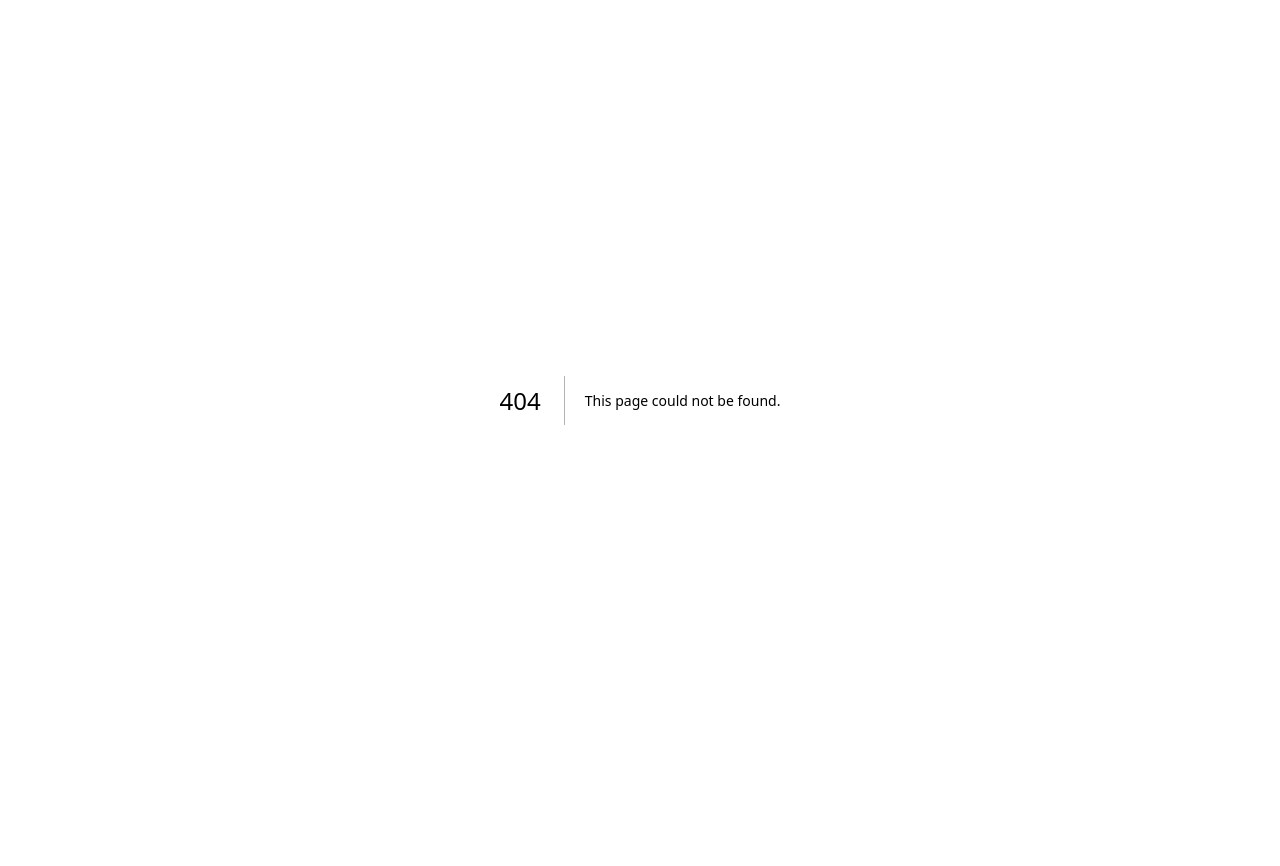
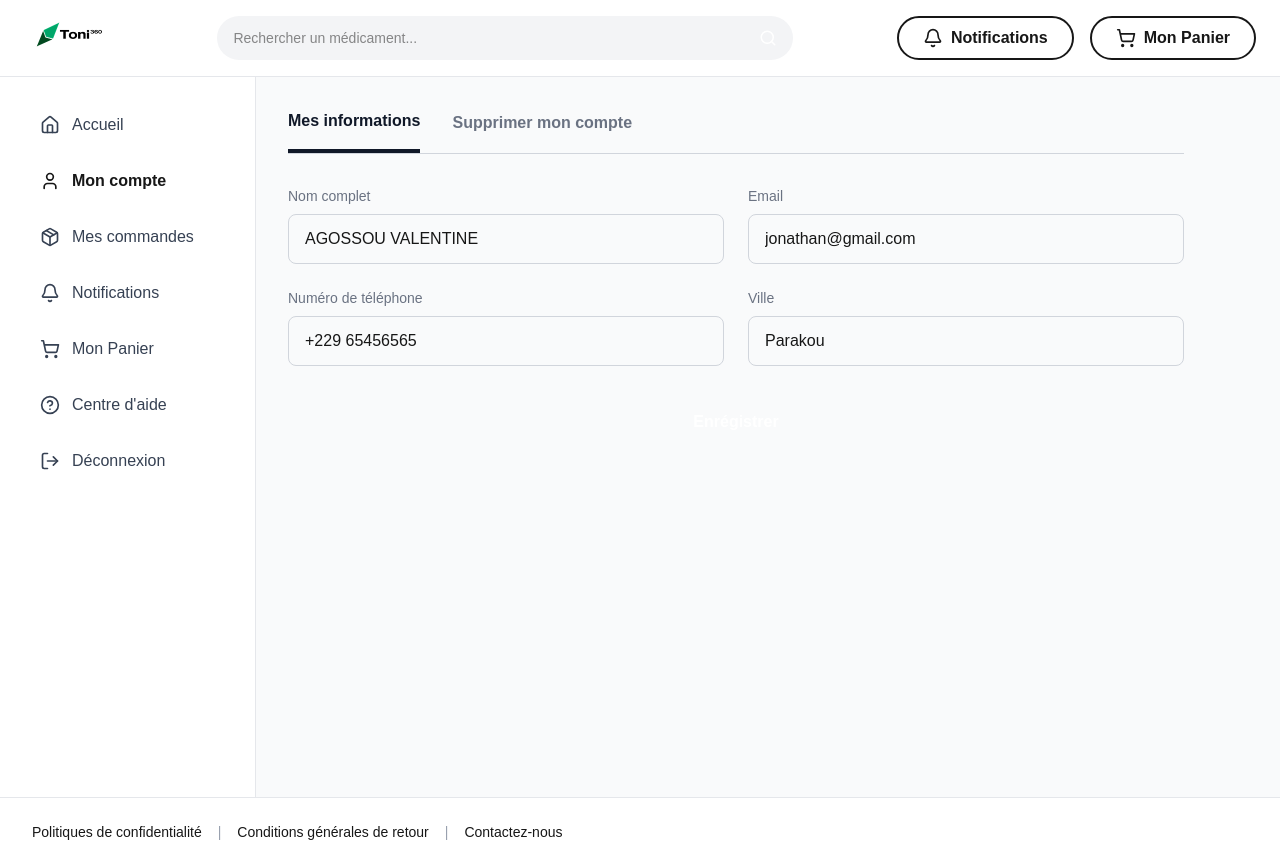
Before and after one commit to NorlanCoder/toni360-frontend, a Next.js app: page /profil in a window 1280 px wide. Before the commit this address had no page. Before the commit the page ends 800 px from the top, so only its background shows below. Built offline with nearby package versions, Linux system fonts and the light colour scheme.

Commit message:
feat: add user profile page with dashboard layout
- Create /app/profil/page.tsx with complete dashboard interface

```diff
--- /dev/null
+++ b/app/profil/page.tsx
@@ -0,0 +1,204 @@
+"use client";
+
+import { useState } from "react";
+import { Home, User, Package, Bell, ShoppingCart, HelpCircle, LogOut, Search } from "lucide-react";
+import Link from "next/link";
+
+export default function ProfilPage() {
+  const [activeTab, setActiveTab] = useState<"info" | "delete">("info");
+  const [formData, setFormData] = useState({
+    nomComplet: "AGOSSOU VALENTINE",
+    email: "jonathan@gmail.com",
+    telephone: "+229 65456565",
+    ville: "Parakou",
+  });
+
+  const handleSubmit = (e: React.FormEvent) => {
+    e.preventDefault();
+    console.log("Form submitted:", formData);
+  };
+
+  return (
+    <div className="min-h-screen bg-gray-50">
+      {/* Header */}
+      <header className="bg-white border-b border-gray-200 px-6 py-4">
+        <div className="flex items-center justify-between">
+          <img src="/images/logo.png" alt="Toni360" className="h-10" />
+
+          <div className="flex-1 max-w-xl mx-8">
+            <div className="relative">
+              <input
+                type="text"
+                placeholder="Rechercher un médicament..."
+                className="w-full pl-4 pr-12 py-3 bg-gray-100 rounded-full text-sm focus:outline-none focus:ring-2 focus:ring-toni-green-dark-2"
+              />
+              <button className="absolute right-2 top-1/2 -translate-y-1/2 bg-toni-green-dark-2 text-white p-2 rounded-full">
+                <Search size={18} />
+              </button>
+            </div>
+          </div>
+
+          <div className="flex gap-4">
+            <button className="flex items-center gap-2 px-6 py-2 border-2 border-toni-green-dark-2 text-toni-green-dark-2 rounded-full font-semibold hover:bg-toni-green-dark-2 hover:text-white transition">
+              <Bell size={20} />
+              Notifications
+            </button>
+            <button className="flex items-center gap-2 px-6 py-2 border-2 border-toni-green-dark-2 text-toni-green-dark-2 rounded-full font-semibold hover:bg-toni-green-dark-2 hover:text-white transition">
+              <ShoppingCart size={20} />
+              Mon Panier
+            </button>
+          </div>
+        </div>
+      </header>
+
+      <div className="flex">
+        {/* Sidebar */}
+        <aside className="w-64 bg-white border-r border-gray-200 min-h-[calc(100vh-80px)] p-6">
+          <nav className="space-y-2">
+            <Link href="/accueil" className="flex items-center gap-3 px-4 py-3 text-gray-700 hover:bg-gray-100 rounded-lg transition">
+              <Home size={20} />
+              <span>Accueil</span>
+            </Link>
+            <Link href="/profil" className="flex items-center gap-3 px-4 py-3 bg-toni-green-light text-toni-green-dark-2 rounded-lg font-semibold">
+              <User size={20} />
+              <span>Mon compte</span>
+            </Link>
+            <Link href="/commandes" className="flex items-center gap-3 px-4 py-3 text-gray-700 hover:bg-gray-100 rounded-lg transition">
+              <Package size={20} />
+              <span>Mes commandes</span>
+            </Link>
+            <Link href="/notifications" className="flex items-center gap-3 px-4 py-3 text-gray-700 hover:bg-gray-100 rounded-lg transition">
+              <Bell size={20} />
+              <span>Notifications</span>
+            </Link>
+            <Link href="/panier" className="flex items-center gap-3 px-4 py-3 text-gray-700 hover:bg-gray-100 rounded-lg transition">
+              <ShoppingCart size={20} />
+              <span>Mon Panier</span>
+            </Link>
+            <Link href="/aide" className="flex items-center gap-3 px-4 py-3 text-gray-700 hover:bg-gray-100 rounded-lg transition">
+              <HelpCircle size={20} />
+              <span>Centre d&apos;aide</span>
+            </Link>
+            <button className="flex items-center gap-3 px-4 py-3 text-gray-700 hover:bg-gray-100 rounded-lg transition w-full">
+              <LogOut size={20} />
+              <span>Déconnexion</span>
+            </button>
+          </nav>
+        </aside>
+
+        {/* Main Content */}
+        <main className="flex-1 p-8">
+          <div className="max-w-4xl">
+            {/* Tabs */}
+            <div className="flex gap-8 border-b border-gray-300 mb-8">
+              <button
+                onClick={() => setActiveTab("info")}
+                className={`pb-4 font-semibold transition ${
+                  activeTab === "info"
+                    ? "border-b-4 border-toni-green-dark-2 text-gray-900"
+                    : "text-gray-500"
+                }`}
+              >
+                Mes informations
+              </button>
+              <button
+                onClick={() => setActiveTab("delete")}
+                className={`pb-4 font-semibold transition ${
+                  activeTab === "delete"
+                    ? "border-b-4 border-toni-green-dark-2 text-gray-900"
+                    : "text-gray-500"
+                }`}
+              >
+                Supprimer mon compte
+              </button>
+            </div>
+
+            {/* Form */}
+            {activeTab === "info" && (
+              <form onSubmit={handleSubmit} className="space-y-6">
+                <div className="grid grid-cols-1 md:grid-cols-2 gap-6">
+                  {/* Nom complet */}
+                  <div>
+                    <label className="block text-sm text-gray-500 mb-2">Nom complet</label>
+                    <input
+                      type="text"
+                      value={formData.nomComplet}
+                      onChange={(e) => setFormData({ ...formData, nomComplet: e.target.value })}
+                      className="w-full px-4 py-3 border border-gray-300 rounded-lg focus:outline-none focus:ring-2 focus:ring-toni-green-dark-2"
+                    />
+                  </div>
+
+                  {/* Email */}
+                  <div>
+                    <label className="block text-sm text-gray-500 mb-2">Email</label>
+                    <input
+                      type="email"
+                      value={formData.email}
+                      onChange={(e) => setFormData({ ...formData, email: e.target.value })}
+                      className="w-full px-4 py-3 border border-gray-300 rounded-lg focus:outline-none focus:ring-2 focus:ring-toni-green-dark-2"
+                    />
+                  </div>
+
+                  {/* Numéro de téléphone */}
+                  <div>
+                    <label className="block text-sm text-gray-500 mb-2">Numéro de téléphone</label>
+                    <input
+                      type="tel"
+                      value={formData.telephone}
+                      onChange={(e) => setFormData({ ...formData, telephone: e.target.value })}
+                      className="w-full px-4 py-3 border border-gray-300 rounded-lg focus:outline-none focus:ring-2 focus:ring-toni-green-dark-2"
+                    />
+                  </div>
+
+                  {/* Ville */}
+                  <div>
+                    <label className="block text-sm text-gray-500 mb-2">Ville</label>
+                    <input
+                      type="text"
+                      value={formData.ville}
+                      onChange={(e) => setFormData({ ...formData, ville: e.target.value })}
+                      className="w-full px-4 py-3 border border-gray-300 rounded-lg focus:outline-none focus:ring-2 focus:ring-toni-green-dark-2"
+                    />
+                  </div>
+                </div>
+
+                {/* Submit Button */}
+                <div className="flex justify-center mt-8">
+                  <button
+                    type="submit"
+                    className="px-12 py-3 bg-toni-green-dark-2 text-white font-bold rounded-full hover:bg-toni-green-dark transition"
+                  >
+                    Enrégistrer
+                  </button>
+                </div>
+              </form>
+            )}
+
+            {activeTab === "delete" && (
+              <div className="text-center py-12">
+                <p className="text-gray-600">Section de suppression de compte</p>
+              </div>
+            )}
+          </div>
+        </main>
+      </div>
+
+      {/* Footer */}
+      <footer className="bg-white border-t border-gray-200 py-6 px-8">
+        <div className="flex gap-4 text-sm text-toni-green-dark-2">
+          <Link href="/confidentialite" className="hover:underline">
+            Politiques de confidentialité
+          </Link>
+          <span className="text-gray-400">|</span>
+          <Link href="/retour" className="hover:underline">
+            Conditions générales de retour
+          </Link>
+          <span className="text-gray-400">|</span>
+          <Link href="/contact" className="hover:underline">
+            Contactez-nous
+          </Link>
+        </div>
+      </footer>
+    </div>
+  );
+}
```
